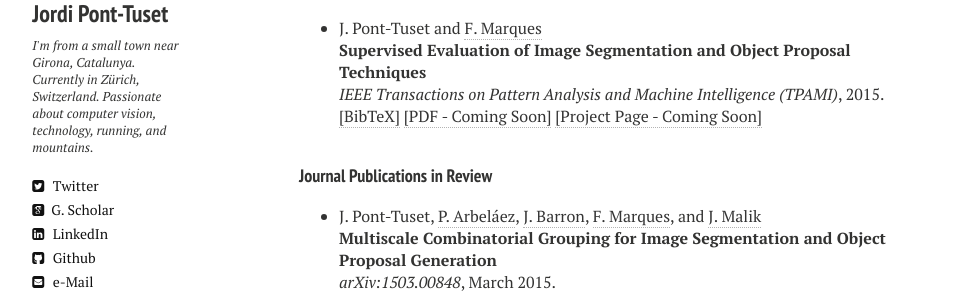
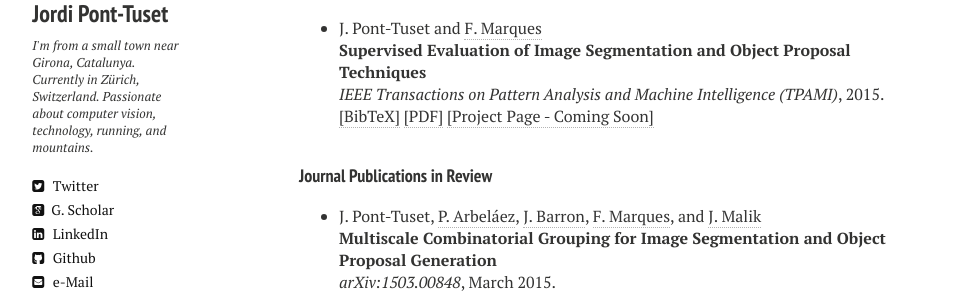
Before and after one commit to jponttuset/jponttuset.github.io, a Jekyll site: the page built from publications.md, in a window 1280 px wide. Shown: the part 240-536 px from the top of the page, without its empty margins (21-980 px from the left). Built offline with Jekyll 4.4.1, drawn with Linux system fonts in a browser that asks for light colours; nearby versions of some CDN libraries.

Commit message:
- Link to PAMI PDF added

```diff
--- a/_layouts/publications.html
+++ b/_layouts/publications.html
@@ -94,7 +94,7 @@ J. Pont-Tuset and <a href="https://imatge.upc.edu/web/ferran" target="_blank">F.
 
 <br />
 <a href="javascript:toggleBibtex('Pont-Tuset2015c')">[BibTeX]</a>
-<a href="#">[PDF - Coming Soon]</a> <a href="#">[Project Page - Coming Soon]</a>
+<a href="http://ieeexplore.ieee.org/xpl/articleDetails.jsp?arnumber=7274729">[PDF]</a> <a href="#">[Project Page - Coming Soon]</a>
 <div id="bib_Pont-Tuset2015c" class="bibtex noshow">
 <pre>
 @article{Pont-Tuset2015c,
```
